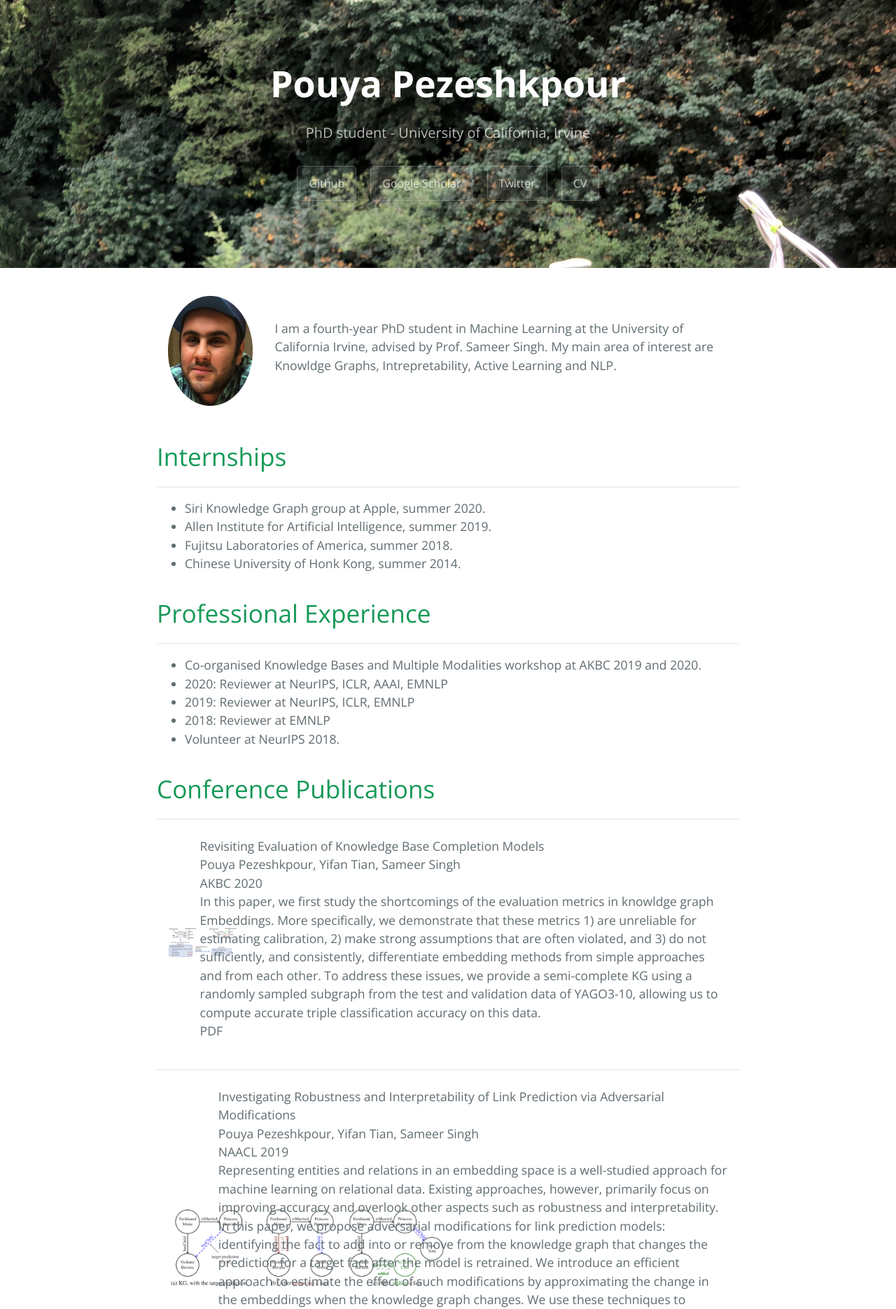
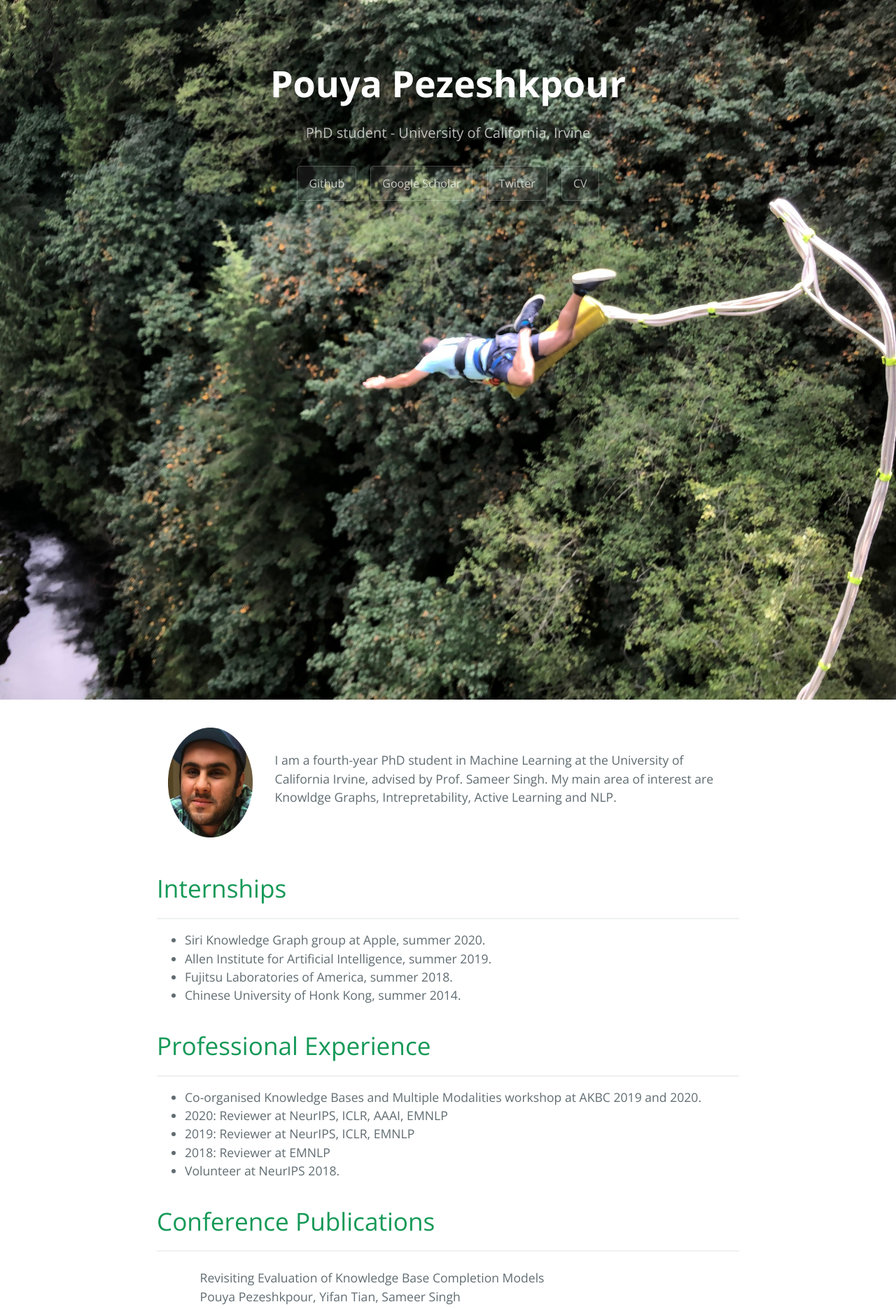
Before and after one commit to pouyapez/pouyapez.github.io, a Jekyll site: the page built from index.md, in a window 1280 px wide. Shown: the top 1871 px of the page at 70% size. Built offline with Jekyll 4.4.1, drawn with Linux system fonts in a browser that asks for light colours.

Commit message:
Update jekyll-theme-cayman.scss

```diff
--- a/_sass/jekyll-theme-cayman.scss
+++ b/_sass/jekyll-theme-cayman.scss
@@ -111,6 +111,7 @@ a {
   background-color: $header-bg-color;
   background-image: url("/images/jump.JPG");//linear-gradient(120deg, $header-bg-color-secondary, $header-bg-color);
   background-size: cover;
+  height: 1000px !important;
 
   @include large {
     padding: 5rem 6rem;
```
